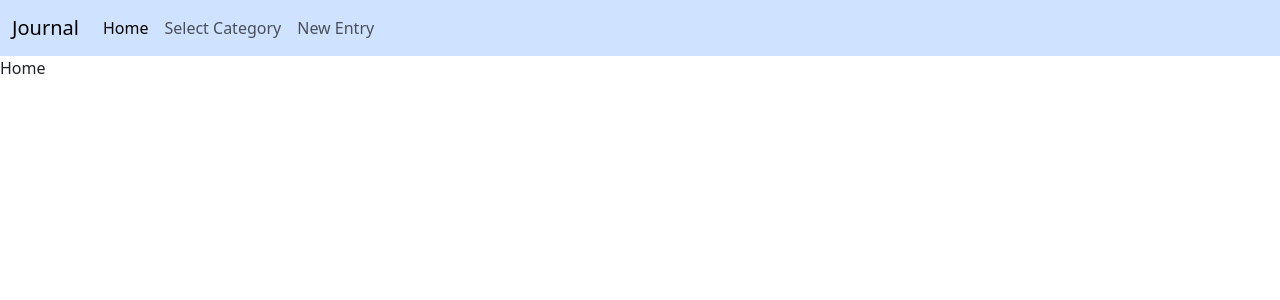
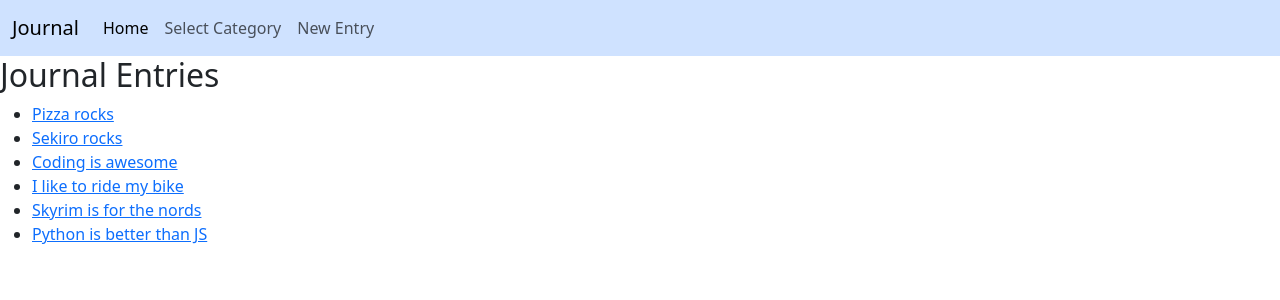
Before and after one commit to mpichlmann/React-Journal, a React (Vite) app: page / in a window 1280 px wide. Shown: the top 300 px of the page. Built offline with nearby package versions, Linux system fonts and the light colour scheme.

Commit message:
added list of entries to home page

```diff
--- a/src/components/App.jsx
+++ b/src/components/App.jsx
@@ -30,7 +30,7 @@ function ShowEntryWrapper() {
     <BrowserRouter>
     <NavBar />
     <Routes>
-      <Route path='/' element={<Home />} />
+      <Route path='/' element={<Home entries={entries} />} />
       <Route path='/category' element={<CategorySelection />} />
       <Route path='/entry'>
         <Route path=":id" element={<ShowEntryWrapper />} /> {/*here is where we place our HOC, so that now the id is retrieved from the route, applied to the function, and then used to retrieve the index of entry posts as the 'id'*/}
--- a/src/components/Home.jsx
+++ b/src/components/Home.jsx
@@ -1,8 +1,18 @@
 import React from 'react'
+import { Link } from 'react-router-dom'
 
-const Home = () => {
+const Home = ({ entries }) => {
   return (
-    <div>Home</div>
+    <>
+    <h2>Journal Entries</h2>
+    <ul>
+    {entries.map((entry, index) => (
+    <li>
+    <Link to={`/entry/${index}`}>{entry.content}</Link>
+    </li>
+    ))}
+    </ul>
+    </>
   )
 }
 
```
